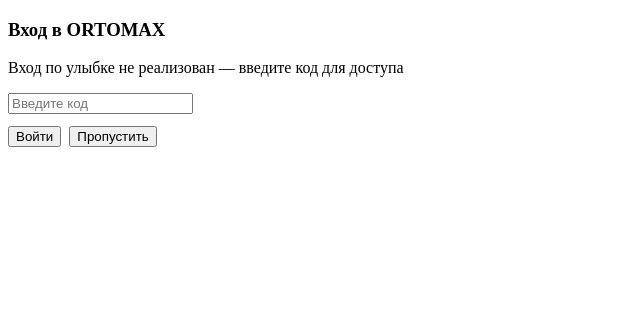
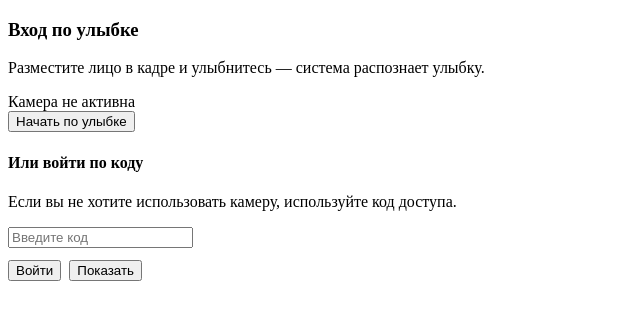
Before and after one commit to extremelisica-max/Oboi, a React (Vite) app: page / in a window 1280 px wide. Shown: the top 320 px of the page, without its empty margins (0-640 px from the left). Built offline with nearby package versions, Linux system fonts and the light colour scheme; the HTML template or start-up script is replaced by a standard one.

Commit message:
Add simulated smile-login (camera preview) and captcha fallback

```diff
--- a/src/components/Login.jsx
+++ b/src/components/Login.jsx
@@ -1,18 +1,83 @@
-import React, {useState} from 'react'
+import React, {useState, useRef, useEffect} from 'react'
 
 export default function Login({onSuccess}){
   const [captcha, setCaptcha] = useState('')
+  const [useCaptcha, setUseCaptcha] = useState(false)
+  const [cameraActive, setCameraActive] = useState(false)
+  const [detecting, setDetecting] = useState(false)
+  const videoRef = useRef(null)
+  const streamRef = useRef(null)
+
+  useEffect(()=>{
+    return ()=> stopCamera()
+  },[])
+
+  function startCamera(){
+    if(navigator.mediaDevices && navigator.mediaDevices.getUserMedia){
+      navigator.mediaDevices.getUserMedia({video:{facingMode:'user'}})
+        .then(s=>{
+          streamRef.current = s
+          if(videoRef.current) videoRef.current.srcObject = s
+          setCameraActive(true)
+        }).catch(()=>{
+          setCameraActive(false)
+        })
+    }
+  }
+
+  function stopCamera(){
+    if(streamRef.current){
+      streamRef.current.getTracks().forEach(t=>t.stop())
+      streamRef.current = null
+    }
+    setCameraActive(false)
+  }
+
+  function handleDetect(){
+    setDetecting(true)
+    // Simulate smile detection delay
+    setTimeout(()=>{
+      setDetecting(false)
+      stopCamera()
+      onSuccess()
+    }, 1500)
+  }
+
   return (
     <div className="login-screen">
-      <div className="login-card container">
-        <h3>Вход в ORTOMAX</h3>
-        <p className="muted">Вход по улыбке не реализован — введите код для доступа</p>
-        <div style={{marginTop:12}}>
+      <div className="login-grid container">
+        <div className="smile-card">
+          <h3>Вход по улыбке</h3>
+          <p className="muted">Разместите лицо в кадре и улыбнитесь — система распознает улыбку.</p>
+
+          <div className="video-wrap">
+            {cameraActive ? (
+              <video ref={videoRef} autoPlay playsInline muted className="video-preview" />
+            ) : (
+              <div className="video-placeholder">Камера не активна</div>
+            )}
+          </div>
+
+          <div className="controls">
+            {!cameraActive ? (
+              <button className="primary" onClick={startCamera}>Начать по улыбке</button>
+            ) : (
+              <>
+                <button className="primary" onClick={handleDetect} disabled={detecting}>{detecting ? 'Определение...' : 'Определить улыбку'}</button>
+                <button className="icon-btn" onClick={stopCamera}>Остановить</button>
+              </>
+            )}
+          </div>
+        </div>
+
+        <div className="captcha-card">
+          <h4>Или войти по коду</h4>
+          <p className="muted">Если вы не хотите использовать камеру, используйте код доступа.</p>
           <input placeholder="Введите код" value={captcha} onChange={e=>setCaptcha(e.target.value)} />
-        </div>
-        <div style={{marginTop:12, display:'flex', gap:8}}>
-          <button className="primary" onClick={()=> onSuccess()}>Войти</button>
-          <button className="icon-btn" onClick={()=> onSuccess()}>Пропустить</button>
+          <div style={{marginTop:12, display:'flex', gap:8}}>
+            <button className="primary" onClick={()=> onSuccess()}>Войти</button>
+            <button className="icon-btn" onClick={()=> setUseCaptcha(u=>!u)}>{useCaptcha ? 'Скрыть' : 'Показать'}</button>
+          </div>
         </div>
       </div>
     </div>
--- a/src/styles.css
+++ b/src/styles.css
@@ -54,3 +54,11 @@
 .login-card h3{margin:0 0 6px}
 .login-card .muted{color:var(--muted);font-size:14px}
 .login-card input{width:100%;padding:10px;border:1px solid var(--border);border-radius:8px}
+
+/* Smile login styles */
+.login-grid{display:grid;grid-template-columns:1fr 360px;gap:24px;align-items:start}
+.smile-card,.captcha-card{background:var(--surface);border:1px solid var(--border);padding:18px;border-radius:12px}
+.video-wrap{height:240px;background:#f5f5f5;border-radius:8px;display:grid;place-items:center;overflow:hidden}
+.video-preview{width:100%;height:100%;object-fit:cover}
+.video-placeholder{color:var(--muted)}
+.controls{margin-top:12px;display:flex;gap:8px}
```
